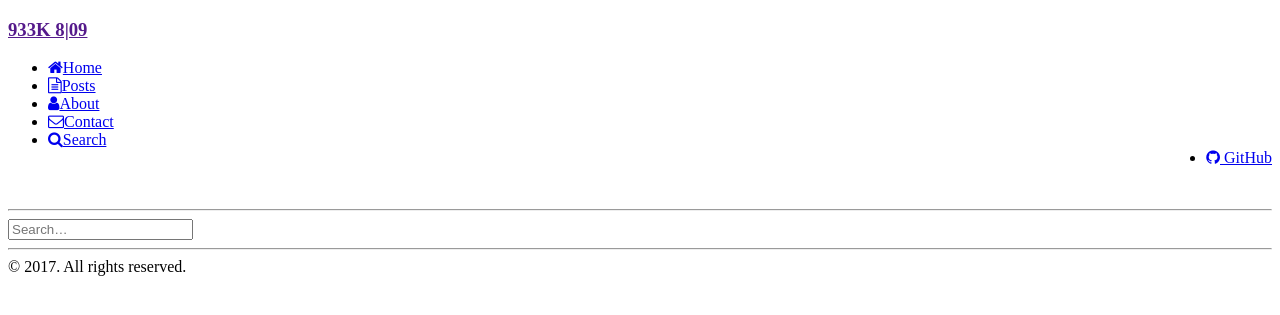
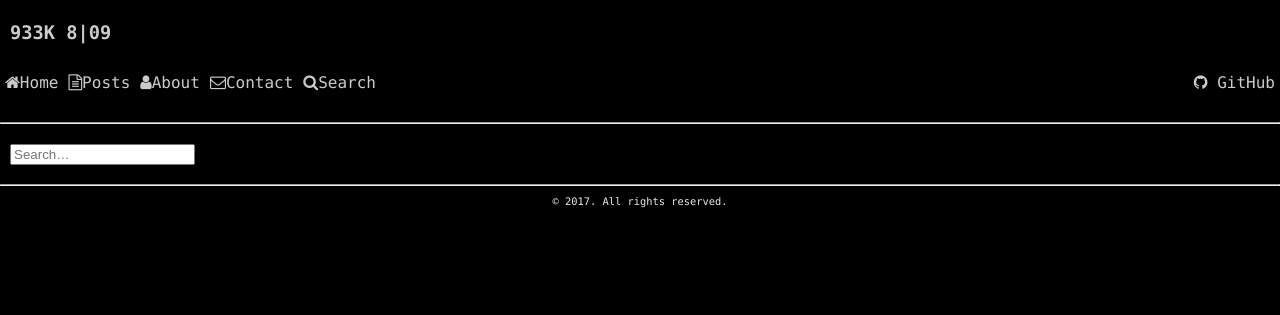
Before and after one commit to lumiere000/blog, a Jekyll site: the page built from search/index.html, in a window 1280 px wide. Shown: the top 315 px of the page. Built offline with Jekyll 4.4.1, drawn with Linux system fonts in a browser that asks for light colours; nearby versions of some CDN libraries; comment, search, counter and statistics services are not loaded.

Commit message:
style to styles

```diff
--- a/_includes/top.html
+++ b/_includes/top.html
@@ -1,6 +1,9 @@
 <!DOCTYPE html>
 <!--[if lt IE 9]>      <html class="no-js lt-ie9"> <![endif]-->
-<!--[if gt IE 8]><!--> <html class="no-js" lang="en"> <!--<![endif]-->
+<!--[if gt IE 8]><!-->
+<html class="no-js" lang="en">
+<!--<![endif]-->
+
 <head>
   <meta charset="utf-8">
   <meta http-equiv="X-UA-Compatible" content="IE=edge">
@@ -22,11 +25,23 @@
 <meta name="twitter:card" content="summary" />
 <meta property="og:type" content="website" />-->
   {% feed_meta %}
-<!--<link href="../css/style.css" rel="stylesheet" type="text/css">{% if page.css %}
-<style>{{ page.css }}</style>
-{% endif %}-->
+  <link href="../css/styles.css" rel="stylesheet" type="text/css">{% if page.css %}
+  <style>
+    {
+        {
+        page.css
+      }
+    }
+  </style>
+  {% endif %}
   <!-- <script src="https://use.typekit.net/aec6dko.js"></script> -->
-<script>try{Typekit.load({ async: true });}catch(e){}</script>
+  <script>
+    try {
+      Typekit.load({
+        async: true
+      });
+    } catch (e) {}
+  </script>
   <script src="https://cdnjs.cloudflare.com/ajax/libs/jquery/{{site.jquery}}/jquery.min.js"></script>
   <script src="https://cdnjs.cloudflare.com/ajax/libs/modernizr/{{site.modernizr}}/modernizr.min.js"></script>
 </head>
```
Lines whose indentation alone changed are shown as unchanged.
